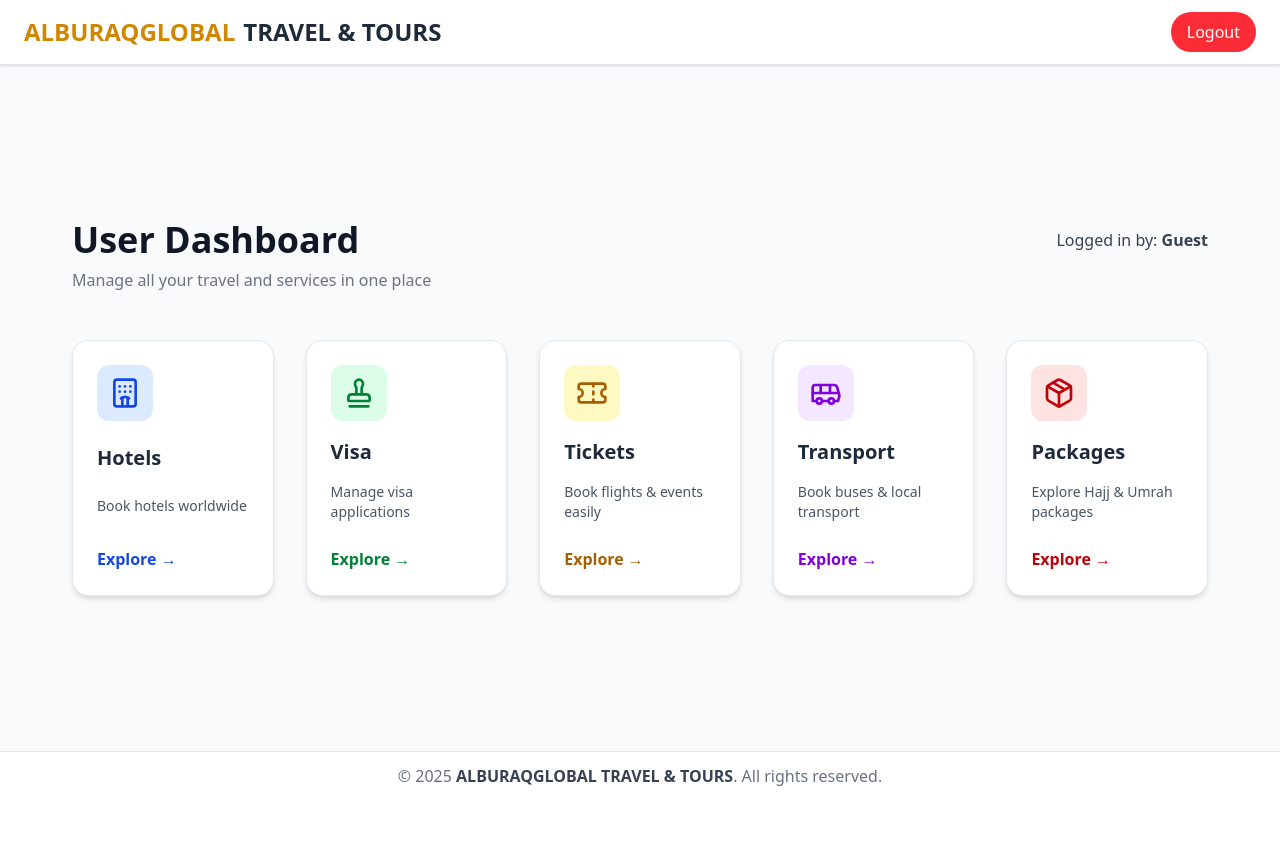
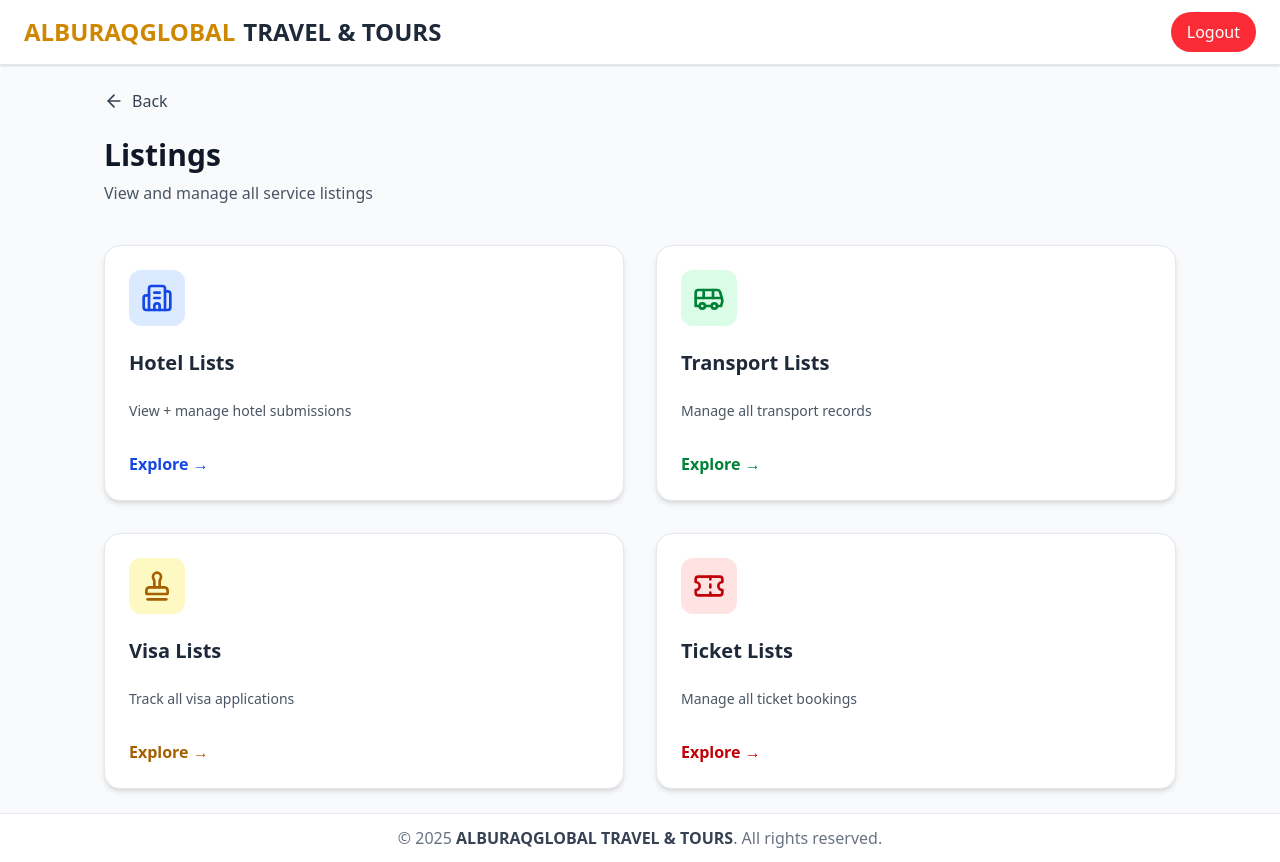
Before and after one commit to moeeztbox/TRAVELCALCULATOR, a React (Vite) app in the folder FRONTEND/: page /dashboard/listings in a window 1280 px wide. Before the commit this address led to /dashboard. Before the commit the page ends 800 px from the top, so only its background shows below. Built offline with nearby package versions, Linux system fonts and the light colour scheme; sample sign-in values are in the browser's storage.

Commit message:
Listings Components are made.

```diff
--- a/FRONTEND/src/App.jsx
+++ b/FRONTEND/src/App.jsx
@@ -16,6 +16,13 @@ import VisaForm from "./Components/Dashboard/DashboardForms/VisaForm";
 import TicketForm from "./Components/Dashboard/DashboardForms/TicketForm";
 import TransportForm from "./Components/Dashboard/DashboardForms/TransportForm";
 import PackageForm from "./Components/Dashboard/DashboardForms/PackageForm";
+import ListingsForm from "./Components/Dashboard/DashboardForms/ListingsForm";
+
+// Listing Pages
+import HotelList from "./Components/Dashboard/DashboardForms/ListingsFormCards/ListingsForm/HotelList";
+import TransportList from "./Components/Dashboard/DashboardForms/ListingsFormCards/ListingsForm/TransportList";
+import VisaList from "./Components/Dashboard/DashboardForms/ListingsFormCards/ListingsForm/VisaList";
+import TicketList from "./Components/Dashboard/DashboardForms/ListingsFormCards/ListingsForm/TicketList";
 
 import PrivateRoute from "./Routes/PrivateRoute";
 import PublicRoute from "./Routes/PublicRoute";
@@ -91,10 +98,55 @@ const App = () => {
               }
             />
             <Route
+              path="/dashboard/listings"
+              element={
+                <PrivateRoute>
+                  <ListingsForm />
+                </PrivateRoute>
+              }
+            />
+            <Route
               path="/dashboard/packages"
               element={
                 <PrivateRoute>
                   <PackageForm />
+                </PrivateRoute>
+              }
+            />
+
+            {/* LISTING SUB-ROUTES */}
+            <Route
+              path="/dashboard/listings/hotels"
+              element={
+                <PrivateRoute>
+                  <HotelList />
+                </PrivateRoute>
+              }
+            />
+
+            <Route
+              path="/dashboard/listings/transport"
+              element={
+                <PrivateRoute>
+                  <TransportList />
+                </PrivateRoute>
+              }
+            />
+
+            <Route
+              path="/dashboard/listings/visa"
+              element={
+                <PrivateRoute>
+                  <VisaList />
+                </PrivateRoute>
+              }
+            />
+
+            <Route
+              path="/dashboard/listings/tickets"
+              element={
+                <PrivateRoute>
+                  <TicketList />
                 </PrivateRoute>
               }
             />
--- /dev/null
+++ b/FRONTEND/src/Components/Dashboard/DashboardCards/ListingsCard.jsx
@@ -0,0 +1,32 @@
+import React from "react";
+import { ListChecks } from "lucide-react";
+import { useNavigate } from "react-router-dom";
+
+const ListingsCard = () => {
+  const navigate = useNavigate();
+
+  return (
+    <div
+      onClick={() => navigate("/dashboard/listings")}
+      className="
+        bg-white rounded-2xl p-6 shadow-md cursor-pointer
+        hover:shadow-xl hover:-translate-y-2 hover:scale-[1.02]
+        transition-all duration-300 border border-gray-200
+        w-full h-64 flex flex-col justify-between
+      "
+    >
+      <div className="w-14 h-14 rounded-xl bg-purple-100 flex items-center justify-center">
+        <ListChecks className="text-purple-700 w-8 h-8" />
+      </div>
+
+      <h3 className="text-xl font-semibold text-gray-800">Listings</h3>
+      <p className="text-gray-600 text-sm">
+        Manage all user submitted listings
+      </p>
+
+      <span className="text-purple-700 font-semibold mt-2">Explore →</span>
+    </div>
+  );
+};
+
+export default ListingsCard;
--- /dev/null
+++ b/FRONTEND/src/Components/Dashboard/DashboardForms/ListingsForm.jsx
@@ -0,0 +1,53 @@
+import React from "react";
+import { ArrowLeft } from "lucide-react";
+import { useNavigate } from "react-router-dom";
+
+import HotelListCard from "./ListingsFormCards/HotelListCard";
+import TransportListCard from "./ListingsFormCards/TransportListCard";
+import VisaListCard from "./ListingsFormCards/VisaListCard";
+import TicketListCard from "./ListingsFormCards/TicketListCard";
+
+const ListingsForm = () => {
+  const navigate = useNavigate();
+
+  const handleBack = () => {
+    navigate("/dashboard");
+  };
+
+  return (
+    <div className="w-full max-w-6xl mx-auto px-4 sm:px-6 lg:px-10 py-6">
+      {/* BACK BUTTON */}
+      <button
+        onClick={handleBack}
+        className="flex cursor-pointer items-center gap-2 text-gray-700 hover:text-black mb-6"
+      >
+        <ArrowLeft size={20} />
+        <span className="font-medium">Back</span>
+      </button>
+
+      <h1 className="text-3xl font-extrabold text-gray-900">Listings</h1>
+      <p className="text-gray-600 mt-2 mb-10">
+        View and manage all service listings
+      </p>
+
+      {/* CARDS GRID */}
+      <div
+        className="
+          grid
+          grid-cols-1
+          sm:grid-cols-2
+          md:grid-cols-2
+          lg:grid-cols-2
+          gap-8
+        "
+      >
+        <HotelListCard />
+        <TransportListCard />
+        <VisaListCard />
+        <TicketListCard />
+      </div>
+    </div>
+  );
+};
+
+export default ListingsForm;
--- /dev/null
+++ b/FRONTEND/src/Components/Dashboard/DashboardForms/ListingsFormCards/HotelListCard.jsx
@@ -0,0 +1,30 @@
+import React from "react";
+import { Building2 } from "lucide-react";
+import { useNavigate } from "react-router-dom";
+
+const HotelListCard = () => {
+  const navigate = useNavigate();
+
+  return (
+    <div
+      onClick={() => navigate("/dashboard/listings/hotels")}
+      className="
+        bg-white rounded-2xl p-6 shadow-md cursor-pointer
+        hover:shadow-xl hover:-translate-y-2 hover:scale-[1.02]
+        transition-all duration-300 border border-gray-200
+        w-full h-64 flex flex-col justify-between
+      "
+    >
+      <div className="w-14 h-14 rounded-xl bg-blue-100 flex items-center justify-center">
+        <Building2 className="text-blue-700 w-8 h-8" />
+      </div>
+
+      <h3 className="text-xl font-semibold text-gray-800">Hotel Lists</h3>
+      <p className="text-gray-600 text-sm">View + manage hotel submissions</p>
+
+      <span className="text-blue-700 font-semibold mt-2">Explore →</span>
+    </div>
+  );
+};
+
+export default HotelListCard;
--- /dev/null
+++ b/FRONTEND/src/Components/Dashboard/DashboardForms/ListingsFormCards/ListingsForm/HotelList.jsx
@@ -0,0 +1,6 @@
+import React from "react";
+function HotelList() {
+  return <div>Hotel List Component</div>;
+}
+
+export default HotelList;
--- /dev/null
+++ b/FRONTEND/src/Components/Dashboard/DashboardForms/ListingsFormCards/ListingsForm/TicketList.jsx
@@ -0,0 +1,6 @@
+import React from "react";
+function TicketList() {
+  return <div>Ticket List Component</div>;
+}
+
+export default TicketList;
--- /dev/null
+++ b/FRONTEND/src/Components/Dashboard/DashboardForms/ListingsFormCards/ListingsForm/TransportList.jsx
@@ -0,0 +1,6 @@
+import React from "react";
+function TransportList() {
+  return <div>Transport List Component</div>;
+}
+
+export default TransportList;
--- /dev/null
+++ b/FRONTEND/src/Components/Dashboard/DashboardForms/ListingsFormCards/ListingsForm/VisaList.jsx
@@ -0,0 +1,6 @@
+import React from "react";
+function VisaList() {
+  return <div>Visa List Component</div>;
+}
+
+export default VisaList;
--- /dev/null
+++ b/FRONTEND/src/Components/Dashboard/DashboardForms/ListingsFormCards/TicketListCard.jsx
@@ -0,0 +1,30 @@
+import React from "react";
+import { Ticket } from "lucide-react";
+import { useNavigate } from "react-router-dom";
+
+const TicketListCard = () => {
+  const navigate = useNavigate();
+
+  return (
+    <div
+      onClick={() => navigate("/dashboard/listings/tickets")}
+      className="
+        bg-white rounded-2xl p-6 shadow-md cursor-pointer
+        hover:shadow-xl hover:-translate-y-2 hover:scale-[1.02]
+        transition-all duration-300 border border-gray-200
+        w-full h-64 flex flex-col justify-between
+      "
+    >
+      <div className="w-14 h-14 rounded-xl bg-red-100 flex items-center justify-center">
+        <Ticket className="text-red-700 w-8 h-8" />
+      </div>
+
+      <h3 className="text-xl font-semibold text-gray-800">Ticket Lists</h3>
+      <p className="text-gray-600 text-sm">Manage all ticket bookings</p>
+
+      <span className="text-red-700 font-semibold mt-2">Explore →</span>
+    </div>
+  );
+};
+
+export default TicketListCard;
--- /dev/null
+++ b/FRONTEND/src/Components/Dashboard/DashboardForms/ListingsFormCards/TransportListCard.jsx
@@ -0,0 +1,30 @@
+import React from "react";
+import { Bus } from "lucide-react";
+import { useNavigate } from "react-router-dom";
+
+const TransportListCard = () => {
+  const navigate = useNavigate();
+
+  return (
+    <div
+      onClick={() => navigate("/dashboard/listings/transport")}
+      className="
+        bg-white rounded-2xl p-6 shadow-md cursor-pointer
+        hover:shadow-xl hover:-translate-y-2 hover:scale-[1.02]
+        transition-all duration-300 border border-gray-200
+        w-full h-64 flex flex-col justify-between
+      "
+    >
+      <div className="w-14 h-14 rounded-xl bg-green-100 flex items-center justify-center">
+        <Bus className="text-green-700 w-8 h-8" />
+      </div>
+
+      <h3 className="text-xl font-semibold text-gray-800">Transport Lists</h3>
+      <p className="text-gray-600 text-sm">Manage all transport records</p>
+
+      <span className="text-green-700 font-semibold mt-2">Explore →</span>
+    </div>
+  );
+};
+
+export default TransportListCard;
--- /dev/null
+++ b/FRONTEND/src/Components/Dashboard/DashboardForms/ListingsFormCards/VisaListCard.jsx
@@ -0,0 +1,30 @@
+import React from "react";
+import { Stamp } from "lucide-react";
+import { useNavigate } from "react-router-dom";
+
+const VisaListCard = () => {
+  const navigate = useNavigate();
+
+  return (
+    <div
+      onClick={() => navigate("/dashboard/listings/visa")}
+      className="
+        bg-white rounded-2xl p-6 shadow-md cursor-pointer
+        hover:shadow-xl hover:-translate-y-2 hover:scale-[1.02]
+        transition-all duration-300 border border-gray-200
+        w-full h-64 flex flex-col justify-between
+      "
+    >
+      <div className="w-14 h-14 rounded-xl bg-yellow-100 flex items-center justify-center">
+        <Stamp className="text-yellow-700 w-8 h-8" />
+      </div>
+
+      <h3 className="text-xl font-semibold text-gray-800">Visa Lists</h3>
+      <p className="text-gray-600 text-sm">Track all visa applications</p>
+
+      <span className="text-yellow-700 font-semibold mt-2">Explore →</span>
+    </div>
+  );
+};
+
+export default VisaListCard;
--- a/FRONTEND/src/Pages/Dashboard.jsx
+++ b/FRONTEND/src/Pages/Dashboard.jsx
@@ -4,19 +4,21 @@ import VisaCard from "../Components/Dashboard/DashboardCards/VisaCard";
 import TicketCard from "../Components/Dashboard/DashboardCards/TicketCard";
 import TransportCard from "../Components/Dashboard/DashboardCards/TransportCard";
 import PackageCard from "../Components/Dashboard/DashboardCards/PackageCard";
+import ListingsCard from "../Components/Dashboard/DashboardCards/ListingsCard";
 
 const Dashboard = () => {
   const email = localStorage.getItem("email");
-  const type = localStorage.getItem("type"); // now stored correctly
+  const type = localStorage.getItem("type");
 
   const username = email ? email.split("@")[0] : "Guest";
+  const isAdmin = type === "admin";
 
   return (
-    <div className="px-6 sm:px-10 py-6 h-full">
-      {/* HEADER ROW */}
+    <div className="w-full max-w-7xl mx-auto px-4 sm:px-6 lg:px-10 py-6">
+      {/* HEADER */}
       <div className="flex flex-col sm:flex-row sm:items-center sm:justify-between">
         <h1 className="text-4xl font-extrabold text-gray-900">
-          {type === "admin" ? "Admin Dashboard" : "User Dashboard"}
+          {isAdmin ? "Admin Dashboard" : "User Dashboard"}
         </h1>
 
         <p className="text-gray-700 text-md font-medium mt-2 sm:mt-0">
@@ -24,18 +26,27 @@ const Dashboard = () => {
         </p>
       </div>
 
-      {/* SUBTEXT */}
       <p className="text-gray-500 mb-12 mt-2">
         Manage all your travel and services in one place
       </p>
 
-      {/* CARDS GRID */}
-      <div className="grid grid-cols-1 sm:grid-cols-2 lg:grid-cols-3 xl:grid-cols-5 gap-8">
+      {/* GRID */}
+      <div
+        className="
+          grid
+          grid-cols-1
+          sm:grid-cols-2
+          lg:grid-cols-3
+          xl:grid-cols-3
+          gap-8
+        "
+      >
         <HotelCard />
         <VisaCard />
         <TicketCard />
         <TransportCard />
         <PackageCard />
+        <ListingsCard />
       </div>
     </div>
   );
```
